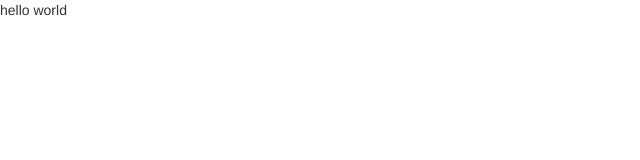
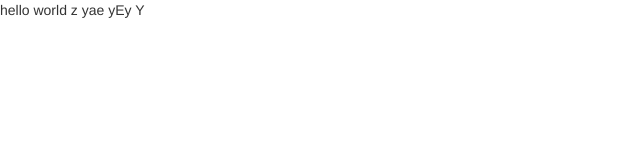
Before and after one commit to igorfillip/hum, a plain HTML site: page index.html in a window 1280 px wide. Shown: the full height of the page, 0-640 px from the left. Drawn offline with Linux system fonts and the light colour scheme.

Commit message:
SECOND COMMIT

```diff
--- a/index.html
+++ b/index.html
@@ -11,7 +11,7 @@
 <body>
         hello world
 
-
+z  yae yEy Y
 
 
 
```
